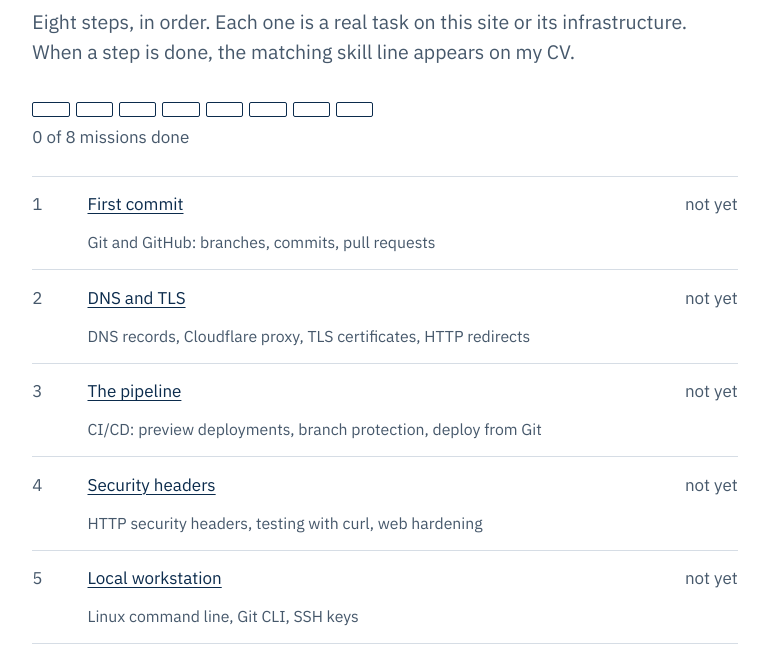
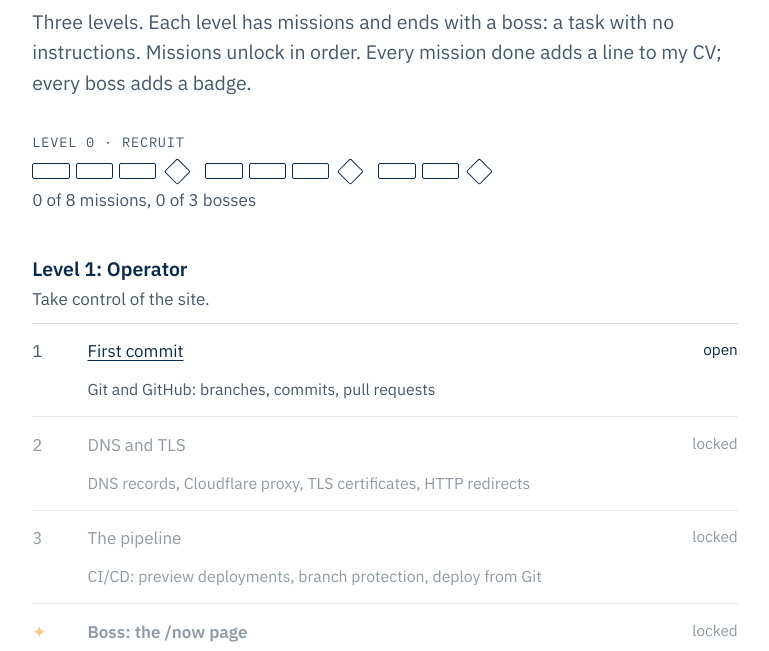
Before and after one commit to sga95/albertstein, a plain HTML site: page site/progress/index.html in a window 1280 px wide. Shown: the part 149-800 px from the top of the page, without its empty margins (255-1024 px from the left). Drawn offline with Linux system fonts and the light colour scheme.

Commit message:
Turn the mission list into a campaign: levels, bosses, incidents

```diff
--- a/site/app.js
+++ b/site/app.js
@@ -1,8 +1,10 @@
 // Reads data/progress.json and fills in:
-//   [data-progress]        the row of cells
+//   [data-progress]        the row of cells (missions + bosses)
 //   [data-progress-label]  "3 of 8 missions done"
-//   [data-missions]        the full list (progress page)
-//   [data-earned]          skills earned so far (cv page)
+//   [data-level]           "Level 1 · Operator"
+//   [data-tiers]           the campaign (progress page)
+//   [data-earned]          skills and badges earned so far (cv page)
+//   [data-incidents]       post-mortems list (progress page)
 // Alberto: you do not need to touch this file. Edit data/progress.json instead.
 
 (async function () {
@@ -17,36 +19,75 @@
   }
 
   const missions = data.missions || [];
+  const tiers = data.tiers || [];
+  const byN = Object.fromEntries(missions.map(m => [m.n, m]));
   const done = missions.filter(m => m.done);
+  const bossesDone = tiers.filter(t => t.boss && t.boss.done);
+  const repo = data.repo && !data.repo.includes("CHANGE-ME") ? data.repo : null;
+  const pad = n => String(n).padStart(2, "0");
+
+  // a mission is unlocked when the previous one is done
+  const unlocked = m => m.n === 1 || (byN[m.n - 1] && byN[m.n - 1].done);
+  const tierComplete = t => t.missions.every(n => byN[n] && byN[n].done);
+
+  const levelNames = ["Recruit", ...tiers.map(t => t.name)];
+  const level = bossesDone.length;
+
+  document.querySelectorAll("[data-level]").forEach(el => {
+    el.textContent = `Level ${level} \u00b7 ${levelNames[level] || levelNames[levelNames.length - 1]}`;
+  });
 
   document.querySelectorAll("[data-progress]").forEach(el => {
-    el.innerHTML = missions.map(m =>
-      `<span class="cell${m.done ? " done" : ""}" title="${m.n}. ${m.title}"></span>`
-    ).join("");
+    el.innerHTML = tiers.length
+      ? tiers.map(t => {
+          const cells = t.missions.map(n => {
+            const m = byN[n];
+            return `<span class="cell${m && m.done ? " done" : ""}" title="${n}. ${m ? m.title : ""}"></span>`;
+          }).join("");
+          const boss = `<span class="cell boss${t.boss && t.boss.done ? " done" : ""}" title="${t.boss ? t.boss.title : "Boss"}"></span>`;
+          return `<span class="tier-cells">${cells}${boss}</span>`;
+        }).join("")
+      : missions.map(m => `<span class="cell${m.done ? " done" : ""}" title="${m.n}. ${m.title}"></span>`).join("");
   });
 
   document.querySelectorAll("[data-progress-label]").forEach(el => {
-    el.textContent = `${done.length} of ${missions.length} missions done`;
+    el.textContent = `${done.length} of ${missions.length} missions, ${bossesDone.length} of ${tiers.length} bosses`;
   });
 
-  document.querySelectorAll("[data-missions]").forEach(el => {
-    const repo = data.repo && !data.repo.includes("CHANGE-ME") ? data.repo : null;
-    el.innerHTML = missions.map(m => {
-      const link = repo
-        ? `<a href="${repo}/blob/main/missioni/${String(m.n).padStart(2, "0")}.md">${m.title}</a>`
-        : m.title;
-      return `<li class="${m.done ? "done" : ""}">
-        <span class="n">${m.n}</span>
-        <span>${link}</span>
-        <span class="status">${m.done ? "done" : "not yet"}</span>
-        <span class="skill">${m.skill}</span>
-      </li>`;
+  document.querySelectorAll("[data-tiers]").forEach(el => {
+    el.innerHTML = tiers.map(t => {
+      const items = t.missions.map(n => {
+        const m = byN[n];
+        if (!m) return "";
+        const open = unlocked(m);
+        const link = repo && open ? `<a href="${repo}/blob/main/missioni/${pad(m.n)}.md">${m.title}</a>` : m.title;
+        const status = m.done ? "done" : open ? "open" : "locked";
+        return `<li class="${status}"><span class="n">${m.n}</span><span>${link}</span><span class="status">${status}</span><span class="skill">${m.skill}</span></li>`;
+      }).join("");
+      const bossOpen = tierComplete(t);
+      const bossStatus = t.boss.done ? "done" : bossOpen ? "open" : "locked";
+      const bossLink = repo && bossOpen ? `<a href="${repo}/blob/main/missioni/BOSS-${t.id}.md">${t.boss.title}</a>` : t.boss.title;
+      const boss = `<li class="boss ${bossStatus}"><span class="n">\u2726</span><span>${bossLink}</span><span class="status">${bossStatus}</span><span class="skill">Badge: ${t.boss.badge}</span></li>`;
+      return `<section class="tier${t.boss.done ? " cleared" : ""}">
+        <h2>Level ${t.id}: ${t.name}</h2>
+        <p class="tier-line">${t.line}</p>
+        <ol class="missions">${items}${boss}</ol>
+      </section>`;
     }).join("");
   });
 
   document.querySelectorAll("[data-earned]").forEach(el => {
-    el.innerHTML = done.length
-      ? done.map(m => `<li>${m.skill}</li>`).join("")
-      : `<li class="empty">Nothing yet. The first line appears when mission 1 is done.</li>`;
+    const lines = [
+      ...done.map(m => `<li>${m.skill}</li>`),
+      ...bossesDone.map(t => `<li class="badge">${t.boss.badge}</li>`)
+    ];
+    el.innerHTML = lines.length ? lines.join("") : `<li class="empty">Nothing yet. The first line appears when mission 1 is done.</li>`;
+  });
+
+  document.querySelectorAll("[data-incidents]").forEach(el => {
+    const inc = data.incidents || [];
+    el.innerHTML = inc.length
+      ? inc.map(i => `<li><span class="date mono">${i.date}</span><a href="${i.url}">${i.title}</a></li>`).join("")
+      : `<li class="empty-state">No incidents yet. They start at Level 2.</li>`;
   });
 })();
--- a/site/data/progress.json
+++ b/site/data/progress.json
@@ -1,53 +1,37 @@
 {
   "repo": "https://github.com/sga95/albertstein",
-  "missions": [
+  "tiers": [
     {
-      "n": 1,
-      "title": "First commit",
-      "done": false,
-      "skill": "Git and GitHub: branches, commits, pull requests"
+      "id": 1,
+      "name": "Operator",
+      "line": "Take control of the site.",
+      "missions": [1, 2, 3],
+      "boss": { "title": "Boss: the /now page", "done": false, "badge": "Ships to production through pull requests" }
     },
     {
-      "n": 2,
-      "title": "DNS and TLS",
-      "done": false,
-      "skill": "DNS records, Cloudflare proxy, TLS certificates, HTTP redirects"
+      "id": 2,
+      "name": "Guardian",
+      "line": "Harden it, watch it, own the terminal.",
+      "missions": [4, 5, 6],
+      "boss": { "title": "Boss: incident drill", "done": false, "badge": "Handled a live incident and wrote the post-mortem" }
     },
     {
-      "n": 3,
-      "title": "The pipeline",
-      "done": false,
-      "skill": "CI/CD: preview deployments, branch protection, deploy from Git"
-    },
-    {
-      "n": 4,
-      "title": "Security headers",
-      "done": false,
-      "skill": "HTTP security headers, testing with curl, web hardening"
-    },
-    {
-      "n": 5,
-      "title": "Local workstation",
-      "done": false,
-      "skill": "Linux command line, Git CLI, SSH keys"
-    },
-    {
-      "n": 6,
-      "title": "Uptime monitor",
-      "done": false,
-      "skill": "Python scripting, scheduled jobs with GitHub Actions, monitoring"
-    },
-    {
-      "n": 7,
-      "title": "First lab note",
-      "done": false,
-      "skill": "Technical writing: documenting a Wireshark or Packet Tracer lab"
-    },
-    {
-      "n": 8,
-      "title": "CCNA in public",
-      "done": false,
-      "skill": "CCNA study track with public progress"
+      "id": 3,
+      "name": "Engineer",
+      "line": "Show your work.",
+      "missions": [7, 8],
+      "boss": { "title": "Boss: the interview", "done": false, "badge": "Presented this site as a portfolio, end to end" }
     }
-  ]
+  ],
+  "missions": [
+    { "n": 1, "title": "First commit", "done": false, "skill": "Git and GitHub: branches, commits, pull requests" },
+    { "n": 2, "title": "DNS and TLS", "done": false, "skill": "DNS records, Cloudflare proxy, TLS certificates, HTTP redirects" },
+    { "n": 3, "title": "The pipeline", "done": false, "skill": "CI/CD: preview deployments, branch protection, deploy from Git" },
+    { "n": 4, "title": "Security headers", "done": false, "skill": "HTTP security headers, testing with curl, web hardening" },
+    { "n": 5, "title": "Local workstation", "done": false, "skill": "Linux command line, Git CLI, SSH keys" },
+    { "n": 6, "title": "Uptime monitor", "done": false, "skill": "Python scripting, scheduled jobs with GitHub Actions, monitoring" },
+    { "n": 7, "title": "First lab note", "done": false, "skill": "Technical writing: documenting a Wireshark or Packet Tracer lab" },
+    { "n": 8, "title": "CCNA in public", "done": false, "skill": "CCNA study track with public progress" }
+  ],
+  "incidents": []
 }
--- a/site/progress/index.html
+++ b/site/progress/index.html
@@ -4,7 +4,7 @@
   <meta charset="utf-8">
   <meta name="viewport" content="width=device-width, initial-scale=1">
   <title>Progress | Alberto Galliani</title>
-  <meta name="description" content="The eight steps I am working through to build this site and the skills behind it.">
+  <meta name="description" content="Three levels, eight missions, three bosses. The path I am following to build this site and the skills behind it.">
   <link rel="preconnect" href="https://fonts.googleapis.com">
   <link href="https://fonts.googleapis.com/css2?family=IBM+Plex+Mono&family=IBM+Plex+Sans:wght@400;600&display=swap" rel="stylesheet">
   <link rel="stylesheet" href="../style.css">
@@ -24,12 +24,17 @@
   <main>
     <div class="wrap">
       <h1>Progress</h1>
-      <p class="lede">Eight steps, in order. Each one is a real task on this site or its infrastructure. When a step is done, the matching skill line appears on my CV.</p>
+      <p class="lede">Three levels. Each level has missions and ends with a boss: a task with no instructions. Missions unlock in order. Every mission done adds a line to my CV; every boss adds a badge.</p>
 
-      <div class="progress" data-progress aria-label="Mission progress"></div>
+      <p class="level mono" data-level>Level 0 · Recruit</p>
+      <div class="progress" data-progress aria-label="Campaign progress"></div>
       <p class="progress-label" data-progress-label>Loading progress</p>
 
-      <ol class="missions" data-missions></ol>
+      <div data-tiers></div>
+
+      <h2>Incidents</h2>
+      <p>From Level 2 on, things on this site will break on purpose. Each one gets a post-mortem.</p>
+      <ul class="notes" data-incidents></ul>
     </div>
   </main>
 
--- a/site/style.css
+++ b/site/style.css
@@ -54,18 +54,25 @@ footer.bottom { border-top: 1px solid var(--line); color: var(--ink-soft); font-
 footer.bottom .wrap { padding-top: 1rem; padding-bottom: 1.5rem; }
 
 /* progress: the one loud thing on the site */
-.progress { margin: 2rem 0 0.4rem; display: flex; gap: 6px; align-items: center; }
+.level { margin: 2rem 0 0.5rem; letter-spacing: 0.06em; text-transform: uppercase; font-size: 0.8rem; color: var(--ink-soft); }
+.progress { margin: 0 0 0.4rem; display: flex; gap: 14px; align-items: center; flex-wrap: wrap; }
+.tier-cells { display: inline-flex; gap: 6px; align-items: center; }
 .progress .cell {
   width: 2.2rem; height: 0.9rem;
   border: 1.5px solid var(--ink);
   border-radius: 2px;
   background: transparent;
 }
+.progress .cell.boss { width: 1.1rem; height: 1.1rem; transform: rotate(45deg); margin: 0 0.3rem; }
 .progress .cell.done { background: var(--accent); border-color: var(--accent); }
 .progress-label { color: var(--ink-soft); margin: 0; }
 
-/* mission list */
-ol.missions { padding-left: 0; list-style: none; margin: 1.5rem 0 0; }
+/* campaign */
+.tier { margin-top: 1rem; }
+.tier h2 { margin-bottom: 0.1rem; }
+.tier.cleared h2::after { content: " \2726"; color: var(--accent); }
+.tier-line { margin: 0 0 0.6rem; color: var(--ink-soft); }
+ol.missions { padding-left: 0; list-style: none; margin: 0.6rem 0 0; }
 ol.missions li {
   display: grid; grid-template-columns: 2.5rem 1fr auto; gap: 0.75rem;
   padding: 0.85rem 0; border-top: 1px solid var(--line);
@@ -73,9 +80,13 @@ ol.missions li {
 }
 ol.missions li:last-child { border-bottom: 1px solid var(--line); }
 ol.missions .n { color: var(--ink-soft); }
-ol.missions .status { color: var(--ink-soft); white-space: nowrap; }
+ol.missions .status { color: var(--ink-soft); white-space: nowrap; font-size: 0.9rem; }
 ol.missions li.done .status { color: var(--ink); font-weight: 600; }
 ol.missions li.done .status::before { content: ""; display: inline-block; width: 0.7rem; height: 0.7rem; background: var(--accent); border-radius: 2px; margin-right: 0.45rem; vertical-align: 1px; }
+ol.missions li.locked { color: var(--ink-soft); opacity: 0.6; }
+ol.missions li.open .status { color: var(--ink); }
+ol.missions li.boss .n { color: var(--accent); }
+ol.missions li.boss > span:nth-child(2) { font-weight: 600; }
 ol.missions .skill { grid-column: 2; color: var(--ink-soft); font-size: 0.93rem; }
 
 /* cv */
@@ -91,6 +102,7 @@ dl.skills dd { margin: 0; }
 .edu .where { font-weight: 600; }
 .edu .when { color: var(--ink-soft); }
 .earned li { margin-bottom: 0.3rem; }
+.earned li.badge::before { content: "\2726 "; color: var(--accent); }
 .earned .empty { color: var(--ink-soft); }
 
 /* lab */
```
Also changed, not shown: site/index.html (+3 -2 lines).
